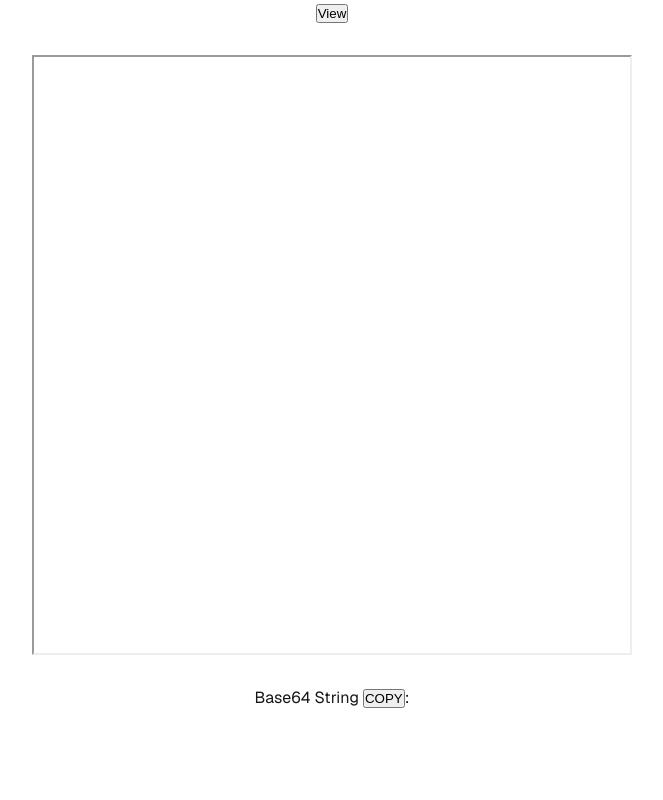
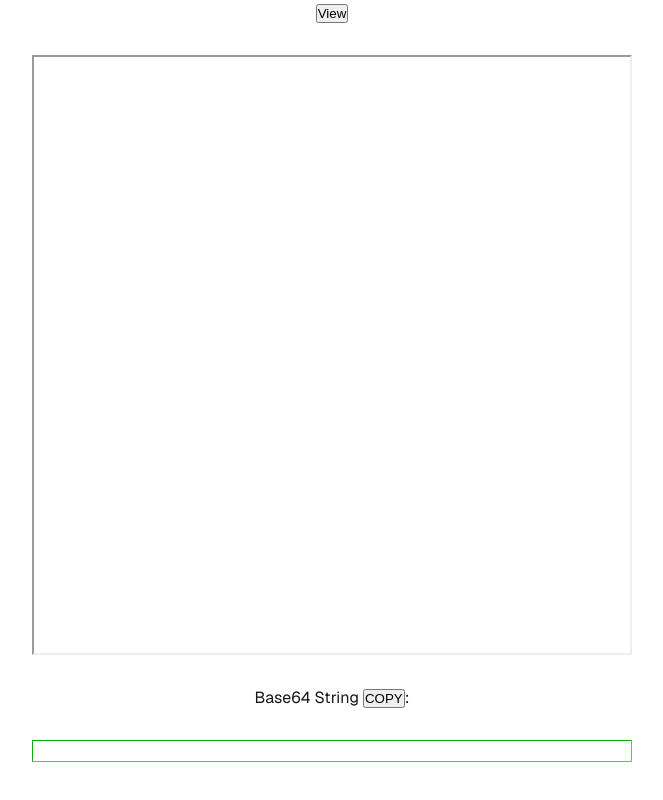
Before and after one commit to spacebuneth/PDF-2-Base64-React, a Next.js app in the folder pdf-2-base64/: page / in a window 1280 px wide. Shown: the part 372-1172 px from the top of the page, without its empty margins (308-971 px from the left). Built offline with nearby package versions, Linux system fonts and the light colour scheme.

Commit message:
adjusted Css on main page

```diff
--- a/pdf-2-base64/src/app/page.js
+++ b/pdf-2-base64/src/app/page.js
@@ -1,6 +1,7 @@
 'use client'
-import Image from "next/image";
+
 import styles from "./page.module.css";
+
 import Encode from "./components/encode";
 import Decode from "./components/decode";
 import Viewer from "./components/viewer";
@@ -24,7 +25,7 @@ export default function Home() {
 
   return (
     <div className={styles.page}>
-      <main className={styles.main}>
+      <main className={styles.main }>
         <h3>IQ x Soon Onchain PDF Archive</h3>
         <Encode prop={SetFileString}/>
         <Decode prop={FileString} prop2={SetFileBlob}/>
--- a/pdf-2-base64/src/app/page.module.css
+++ b/pdf-2-base64/src/app/page.module.css
@@ -16,6 +16,8 @@
   font-family: var(--font-geist-sans);
 }
 
+
+
 .div {
   font-size: 8px;
   display: block;
@@ -23,6 +25,10 @@
   color: rgb(17, 255, 0);
   inline-size: 600px;
   overflow-wrap: break-word;
+  border-style: inset;
+  border-width: 1px;
+  border-color: rgb(17, 255, 0);
+  padding: 10px;
 }
 
 .main {
```
